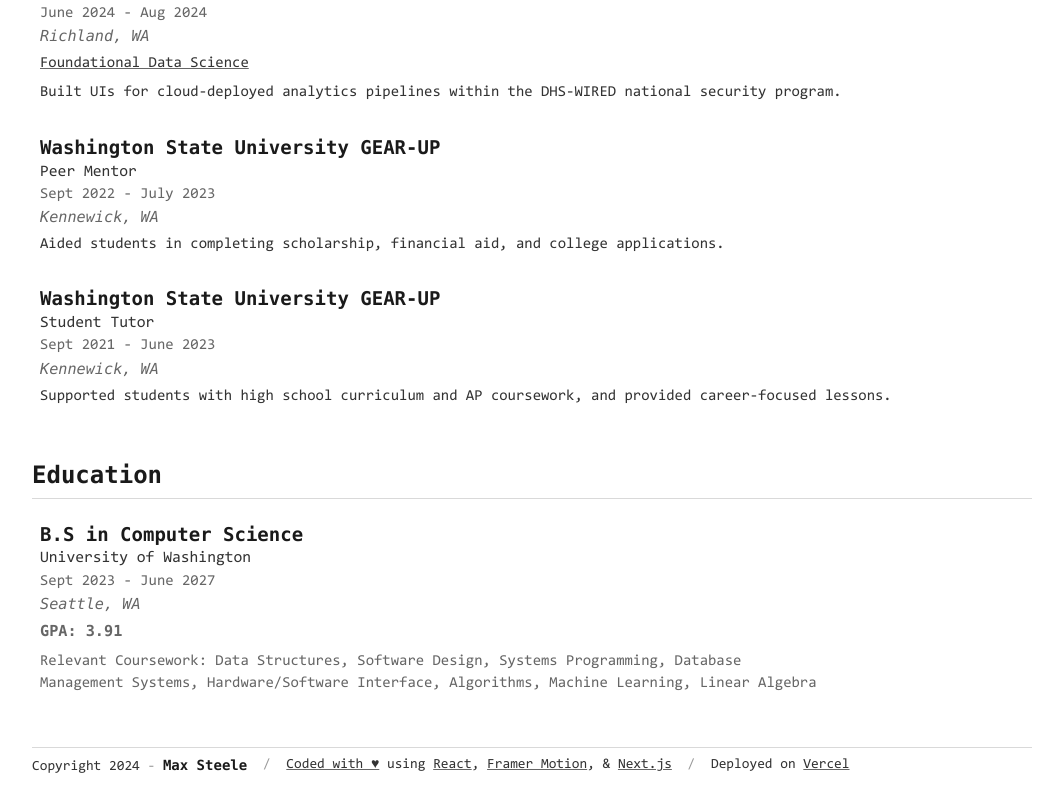
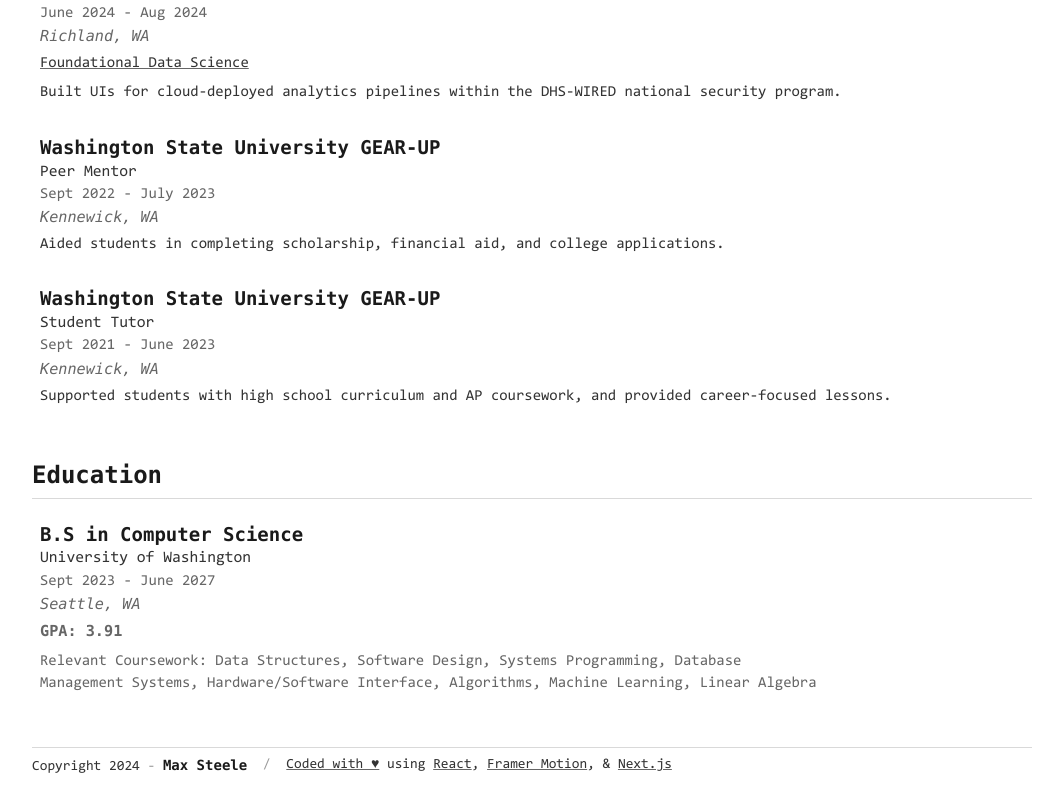
Before and after one commit to max-steele/personal-portfolio, a Next.js app: page / in a window 1280 px wide. Shown: the part 1042-1836 px from the top of the page, without its empty margins (108-1171 px from the left). Built offline with nearby package versions, Linux system fonts and the light colour scheme.

Commit message:
remove vercel from footer

```diff
--- a/src/app/components/Footer.tsx
+++ b/src/app/components/Footer.tsx
@@ -38,13 +38,6 @@
           Next.js
         </Link>
       </Txt>
-      <Spacer>/</Spacer>
-      <Txt>
-        Deployed on{" "}
-        <Link href={"https://vercel.com/solutions/nextjs"} {...external}>
-          Vercel
-        </Link>
-      </Txt>
     </Txt>
   </footer>
 );
```
